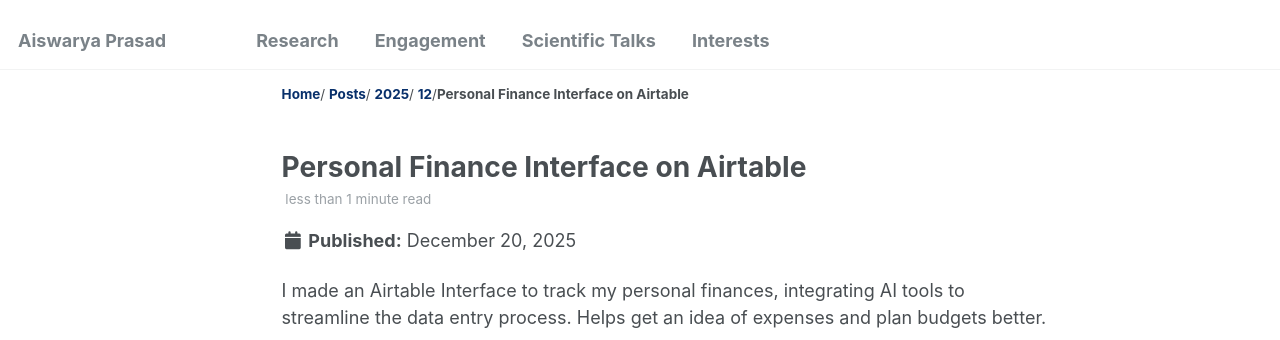
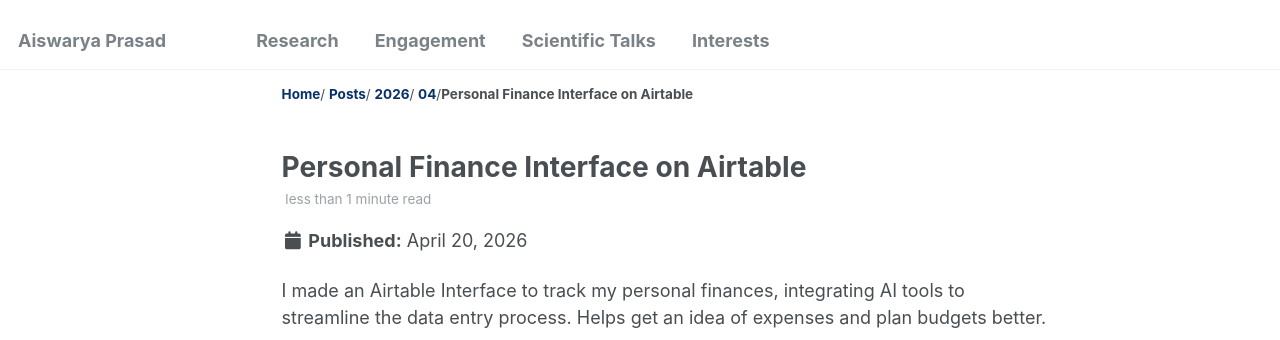
Before and after one commit to Aiswarya-prasad/aiswarya-prasad.github.io, a Jekyll site: the page built from _posts/2026-04-20-personal-finance-airtable.md, in a window 1280 px wide and 900 px high. Shown: the top 340 px of the window. Built offline with Jekyll 4.4.1, drawn with Linux system fonts in a browser that asks for light colours.

Commit message:
Syntax change, squash commit later or just ignore.

```diff
--- a/_posts/2025-10-20-personal-finance-airtable.md
+++ b/_posts/2026-04-20-personal-finance-airtable.md
@@ -1,9 +1,9 @@
 ---
 title: "Personal Finance Interface on Airtable"
-date: 2025-12-20
+date: 2026-04-20
 collection: posts
 author_profile: false
-permalink: /posts/2025/12/personal-finance-interface-on-airtable/
+permalink: /posts/2026/04/personal-finance-interface-on-airtable/
 tags:
   - Project
   - Personal Finance
```
